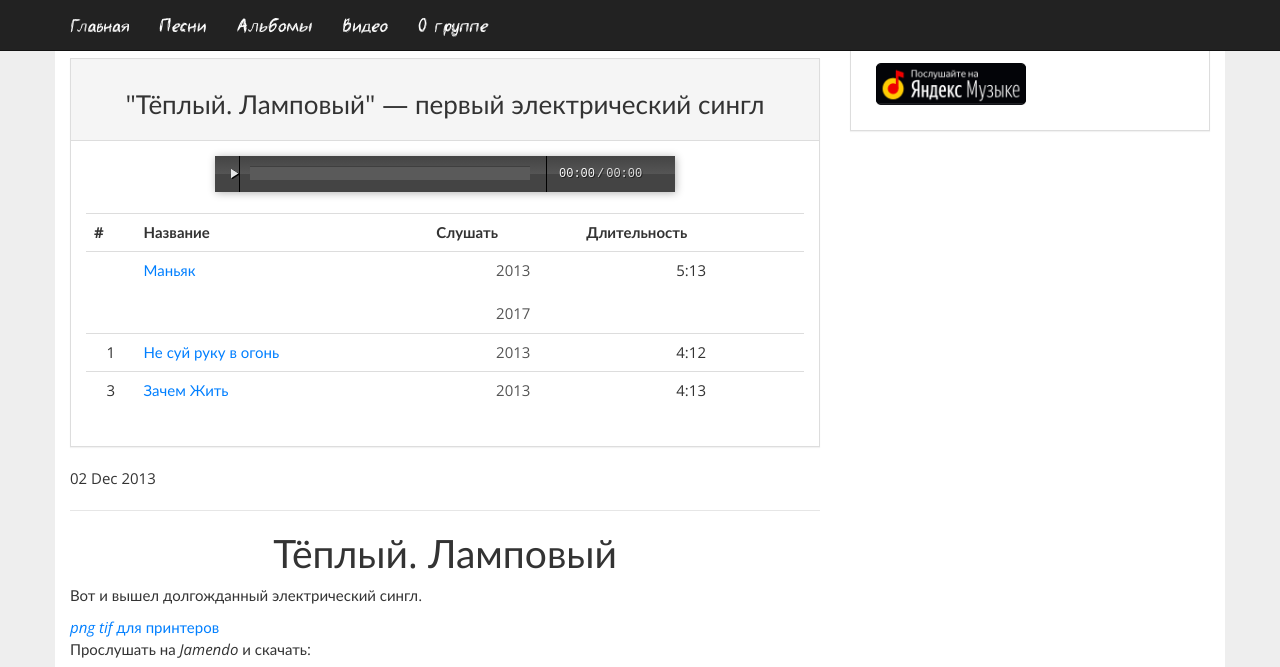
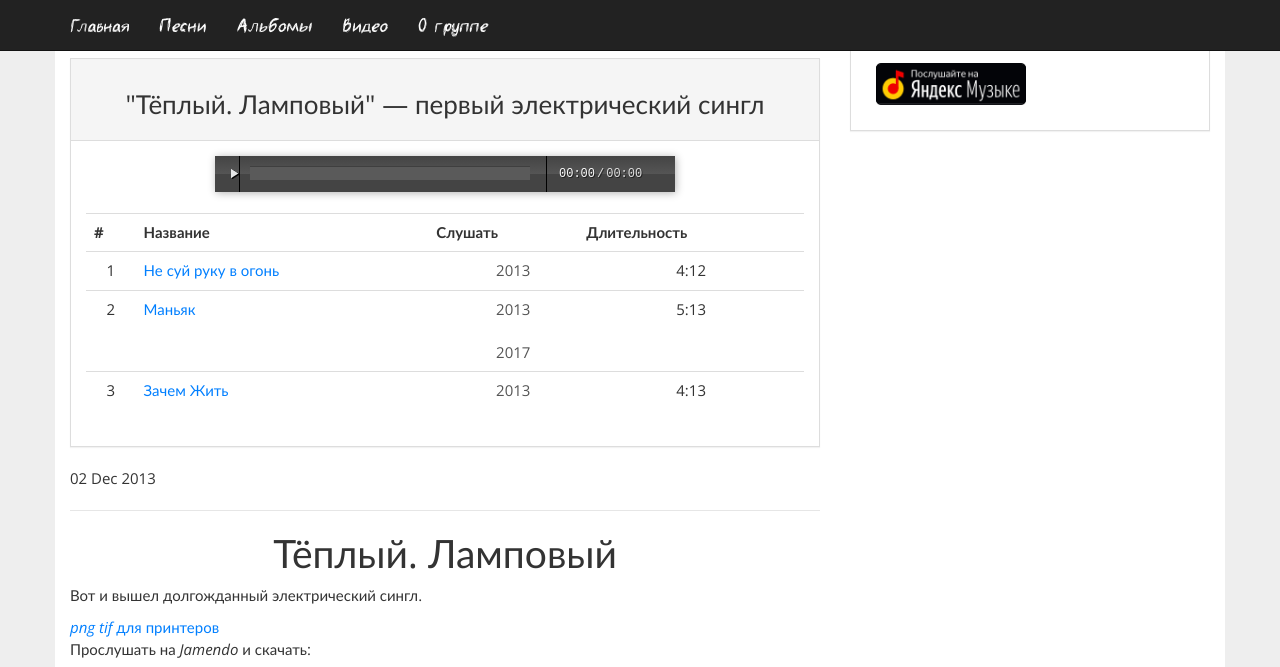
Before and after one commit to gruppa-gruppa-nsk/gruppa-gruppa-nsk.github.io, a Jekyll site: the page built from _posts/2013-12-03-tyoplyy-lampovyy.markdown, in a window 1280 px wide and 900 px high, scrolled down 528 px, cut to the strip 0-667 px from the top of the window. Built offline with Jekyll 4.4.1, drawn with Linux system fonts in a browser that asks for light colours; comment, search, counter and statistics services are not loaded.

Commit message:
Не туда

```diff
--- a/_posts/2014-09-17-manyak.markdown
+++ b/_posts/2014-09-17-manyak.markdown
@@ -9,16 +9,16 @@ length: "5:13"
 download:
  - name: 2013
    url: "/audio/01_tyoplyy-lampovyy/02_manyak.mp3"
-   album_position: 2
  - name: 2017
    url: "/audio/04_gulyaya/01_manyak.mp3"
-   album_position: 1
 
 albums:
  - album: "Тёплый. Ламповый"
    album_url: "/albums/tyoplyy-lampovyy/"
+   album_position: 2
  - album: "Гуляя"
    album_url: "/albums/gulyaya/"
+   album_position: 1
 ---
 
 Песня с сингла <a target="blank" href="http://gruppa.utkorose.ru/albums/tyoplyy-lampovyy/">"Тёплый. Ламповый"</a>
```
